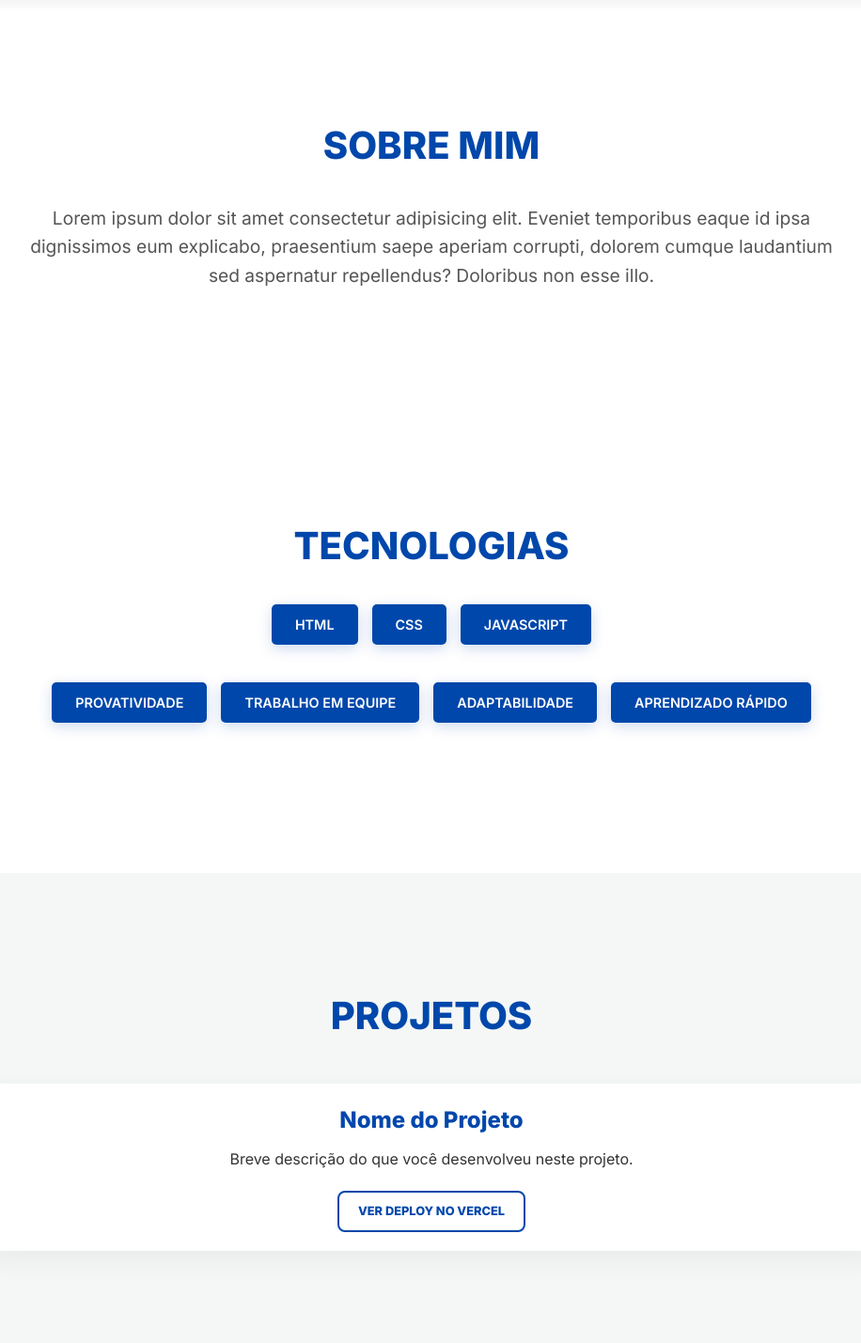
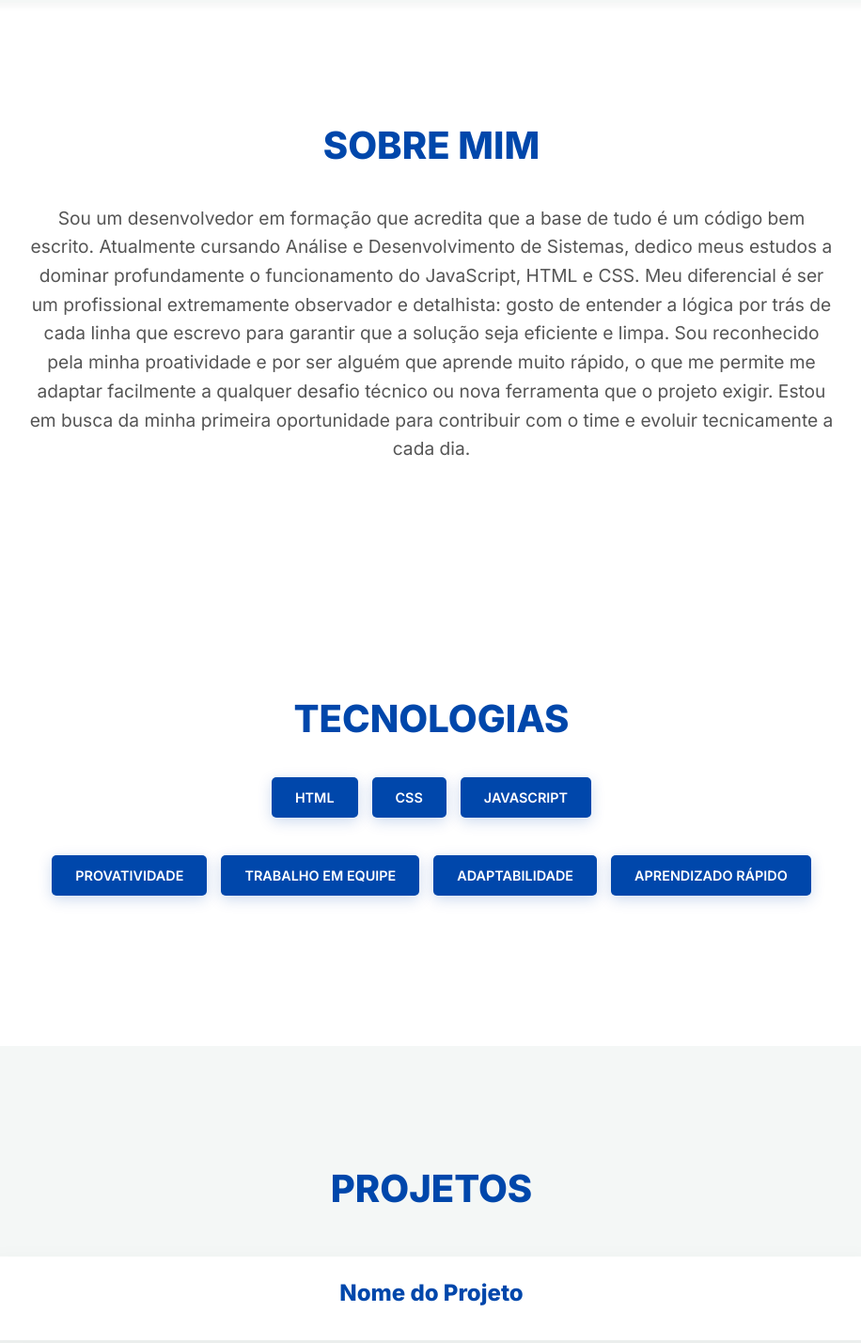
Before and after one commit to Vtoorz-Dev/portifolio, a plain HTML site: page index.html in a window 1280 px wide. Shown: the part 853-2282 px from the top of the page at 94% size, without its empty margins (181-1097 px from the left). Drawn offline with Linux system fonts and the light colour scheme.

Commit message:
Corrigindo algumas coisas do projeto

```diff
--- a/index.html
+++ b/index.html
@@ -56,10 +56,17 @@
       <div class="section-text">
         <h3>Sobre mim</h3>
         <p>
-          Lorem ipsum dolor sit amet consectetur adipisicing elit. Eveniet
-          temporibus eaque id ipsa dignissimos eum explicabo, praesentium saepe
-          aperiam corrupti, dolorem cumque laudantium sed aspernatur
-          repellendus? Doloribus non esse illo.
+          Sou um desenvolvedor em formação que acredita que a base de tudo é um
+          código bem escrito. Atualmente cursando Análise e Desenvolvimento de
+          Sistemas, dedico meus estudos a dominar profundamente o funcionamento
+          do JavaScript, HTML e CSS. Meu diferencial é ser um profissional
+          extremamente observador e detalhista: gosto de entender a lógica por
+          trás de cada linha que escrevo para garantir que a solução seja
+          eficiente e limpa. Sou reconhecido pela minha proatividade e por ser
+          alguém que aprende muito rápido, o que me permite me adaptar
+          facilmente a qualquer desafio técnico ou nova ferramenta que o projeto
+          exigir. Estou em busca da minha primeira oportunidade para contribuir
+          com o time e evoluir tecnicamente a cada dia.
         </p>
       </div>
     </section>
@@ -87,14 +94,9 @@
         <h3>Projetos</h3>
         <div class="grid-projetos">
           <div class="card-projeto">
-            <h4 class="titulo-projeto">Nome do Projeto</h4>
-            <p>Breve descrição do que você desenvolveu neste projeto.</p>
-            <a
-              href="https://seu-projeto.vercel.app"
-              target="_blank"
-              class="link-deploy"
-              >Ver Deploy no Vercel</a
-            >
+            <h4 class="titulo-projeto">
+              <a href="#">Nome do Projeto</a>
+            </h4>
           </div>
         </div>
       </div>
--- a/style.css
+++ b/style.css
@@ -173,11 +173,6 @@ h3, h4.text-tecnologias {
     padding: 20px;
     border-radius: 15px;
     box-shadow: 0 10px 30px rgba(0,0,0,0.05);
-    transition: transform 0.3s ease;
-}
-
-.card-projeto:hover {
-    transform: translateY(-10px);
 }
 
 .titulo-projeto {
@@ -185,6 +180,11 @@ h3, h4.text-tecnologias {
     font-size: 1.5rem;
     margin-bottom: 10px;
     text-transform: none;
+}
+
+.titulo-projeto a {
+    text-decoration: none;
+    color: inherit;
 }
 
 .link-deploy {
```
